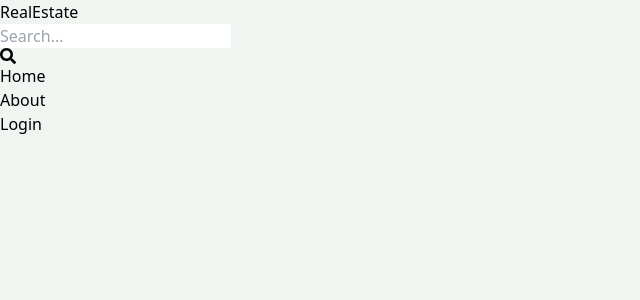
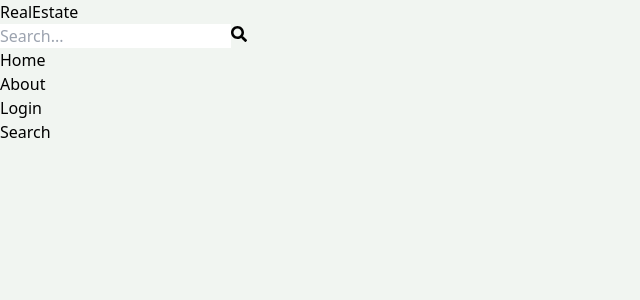
Before and after one commit to abi26anamo/addis-real-estate, a React (Vite) app in the folder frontend/: page /search in a window 1280 px wide. Shown: the top 300 px of the page, without its empty margins (0-640 px from the left). Built offline with nearby package versions, Linux system fonts and the light colour scheme.

Commit message:
completed search header

```diff
--- a/frontend/src/App.tsx
+++ b/frontend/src/App.tsx
@@ -10,6 +10,7 @@ import PrivateRouter from "./components/PrivateRouter";
 import CreateListing from "./pages/CreateListing";
 import UpdateListing from "./pages/updateListing";
 import Listing from "./pages/Listing";
+import Search from "./pages/Search";
 
 const App = () => {
   return (
@@ -21,6 +22,7 @@ const App = () => {
         <Route path="/login" element={<Login />}></Route>
         <Route path="/logout" element={<Logout />}></Route>
         <Route path="/listing/:id" element={<Listing />}></Route>
+        <Route path="/search" element={<Search />}></Route>
 
 
         <Route element={<PrivateRouter />}>
--- a/frontend/src/components/ContactForm.tsx
+++ b/frontend/src/components/ContactForm.tsx
@@ -1,4 +1,3 @@
-import { string } from "joi";
 import { useEffect, useState } from "react";
 import { Link } from "react-router-dom";
 
--- a/frontend/src/components/Header.tsx
+++ b/frontend/src/components/Header.tsx
@@ -1,11 +1,28 @@
 import { FaSearch } from "react-icons/fa";
 import { Link } from "react-router-dom";
 import { useSelector } from "react-redux";
+import { useState, useEffect } from "react";
+import { useNavigate } from "react-router-dom";
+
 const Header = () => {
+  const navigate = useNavigate();
   const { currentUser } = useSelector((state: any) => state.user);
-  console.log("my  header user", currentUser);
-  console.log("avatar", currentUser?.avatar);
+  const [searchTerm, setSearchTerm] = useState("");
+  const handleSubmit = (e: any) => {
+    e.preventDefault();
+    const urlParams = new URLSearchParams(window.location.search);
+    urlParams.set("searchTerm", searchTerm);
+    const searchQuery = urlParams.toString();
+    navigate(`/search?${searchQuery}`);
+  };
 
+  useEffect(() => {
+    const urlParams = new URLSearchParams(location.search);
+    const searchTermFromUrl = urlParams.get("searchTerm");
+    if (searchTermFromUrl) {
+      setSearchTerm(searchTermFromUrl);
+    }
+  }, [location.search]);
   return (
     <header className="bg-slate-200 shadow-md">
       <div className="flex justify-between items-center max-w-6xl mx-auto p-3">
@@ -17,15 +34,20 @@ const Header = () => {
         </Link>
 
         <form
+          onSubmit={handleSubmit}
           action=""
           className="bg-slate-100 p-3 rounded-lg flex items-center"
         >
           <input
             type="text"
             placeholder="Search..."
+            value={searchTerm}
+            onChange={(e) => setSearchTerm(e.target.value)}
             className="bg-transparent focus:outline-none w-24 sm:w-64"
           />
-          <FaSearch className="text-slate-600" />
+          <button>
+            <FaSearch className="text-slate-600" />
+          </button>
         </form>
         <ul className="flex gap-4 ">
           <Link to="/">
@@ -45,7 +67,7 @@ const Header = () => {
                 src={currentUser.avatar}
                 alt="Profile"
               />
-            )  : (
+            ) : (
               <li className="sm:inline text-slate-700 hover:underline">
                 Login
               </li>
--- /dev/null
+++ b/frontend/src/pages/Search.tsx
@@ -0,0 +1,8 @@
+
+const Search = () => {
+  return (
+    <div>Search</div>
+  )
+}
+
+export default Search
```
